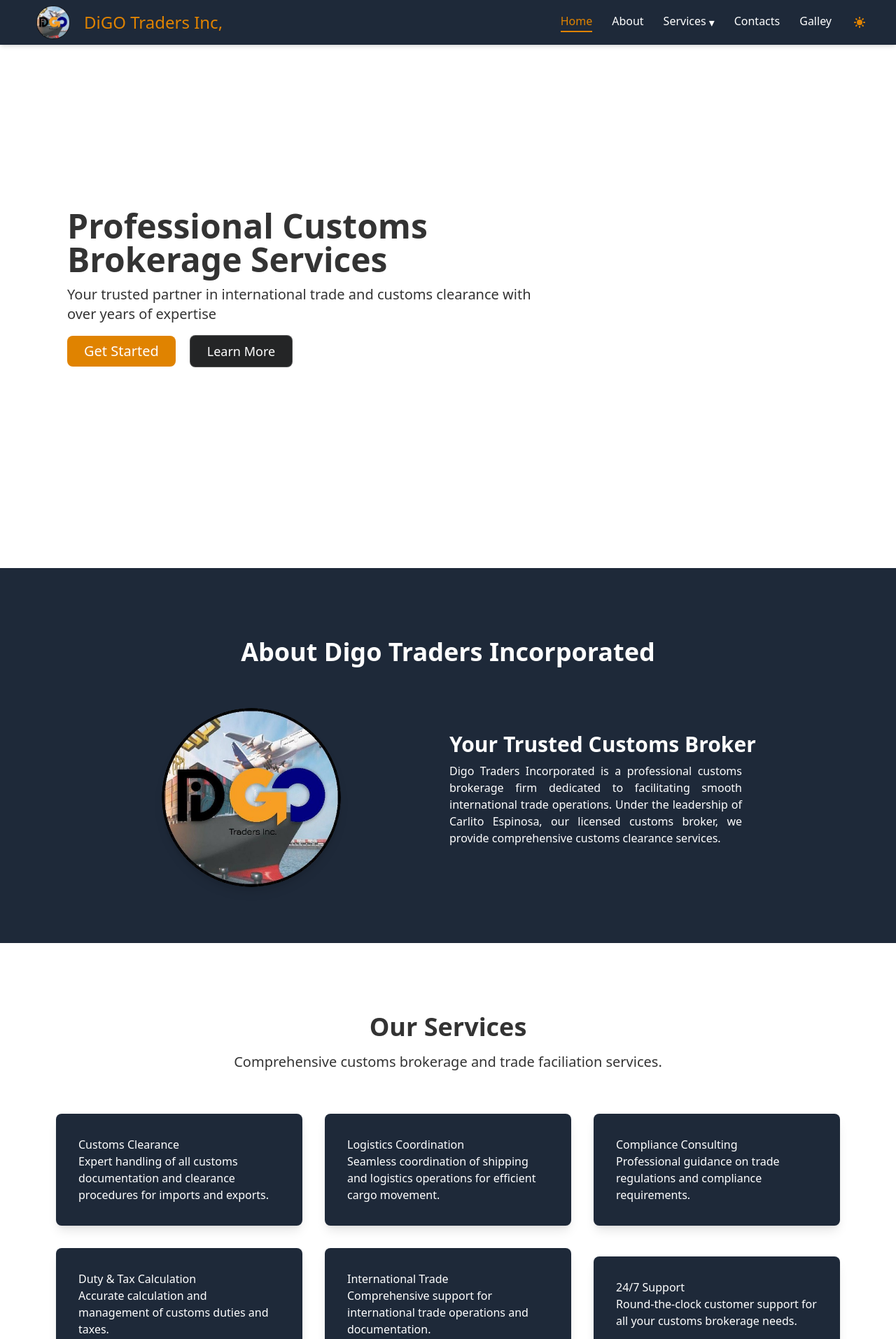
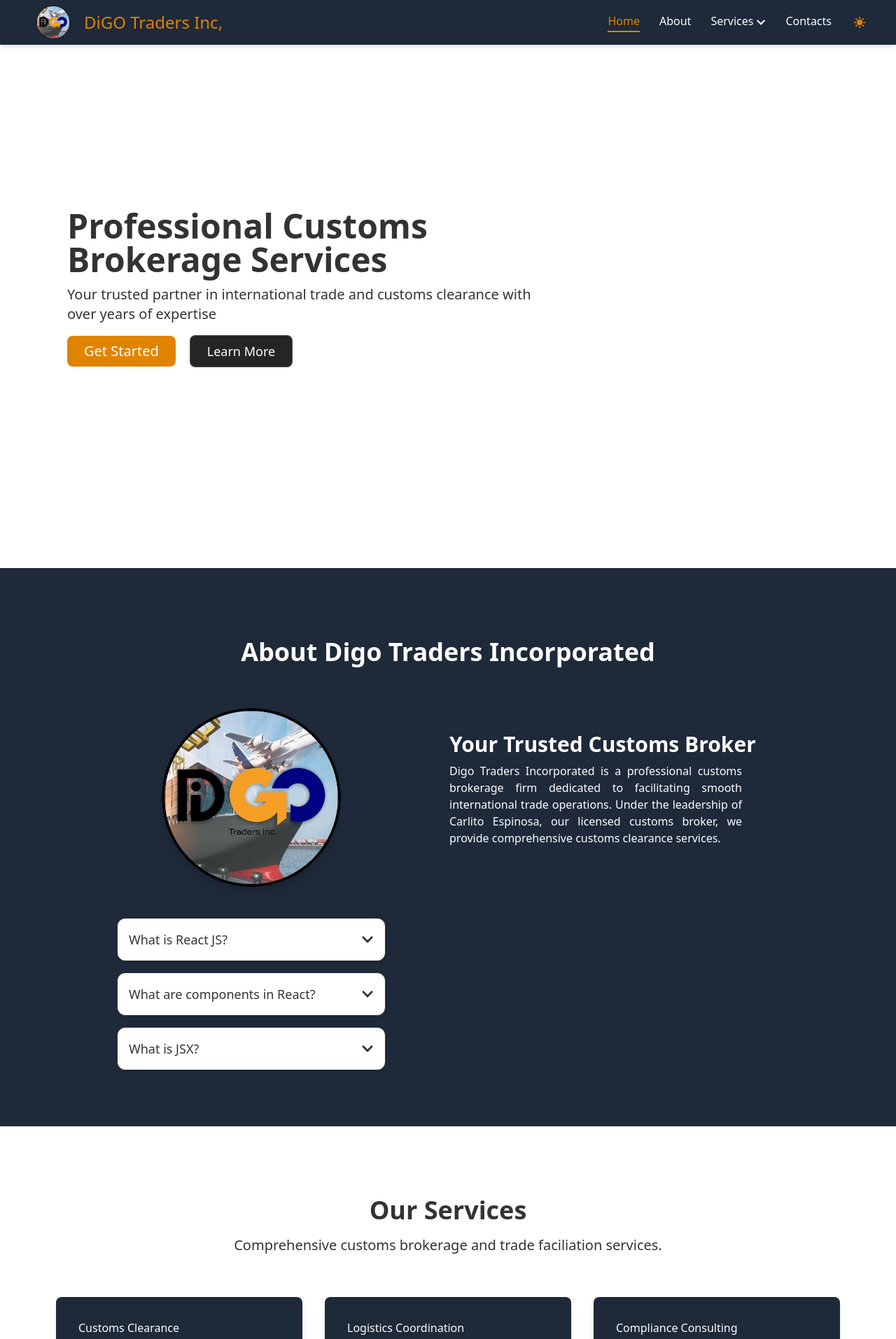
Before and after one commit to rastynkhen18/DigoTradersIncorporated-LandingPage, a React (Vite) app: page / in a window 1280 px wide. Shown: the top 1914 px of the page at 70% size. Built offline with nearby package versions, Linux system fonts and the light colour scheme.

Commit message:
Updates Components

```diff
--- a/package.json
+++ b/package.json
@@ -15,7 +15,9 @@
     "framer-motion": "^12.23.6",
     "react": "^19.1.0",
     "react-dom": "^19.1.0",
+    "react-icons": "^5.5.0",
     "react-router-dom": "^7.6.3",
+    "react-transition-group": "^4.4.5",
     "tailwindcss": "^4.1.11"
   },
   "devDependencies": {
--- /dev/null
+++ b/src/components/DropDownFAQ.jsx
@@ -0,0 +1,69 @@
+import React, { useState, useRef, useEffect } from "react";
+import { FaChevronDown } from "react-icons/fa";
+
+const faqs = [
+  {
+    question: "What is React JS?",
+    answer:
+      "React JS is a JavaScript library developed by Facebook for building user interfaces. It allows developers to create large web applications that can update and render efficiently in response to data changes.",
+  },
+  {
+    question: "What are components in React?",
+    answer:
+      "Components are the building blocks of a React application. They can be functional or class-based and help to split the UI into independent, reusable pieces.",
+  },
+  {
+    question: "What is JSX?",
+    answer:
+      "JSX stands for JavaScript XML. It allows us to write HTML in React and makes it easier to write and add HTML in React components.",
+  },
+];
+
+const DropdownFAQ = () => {
+  const [openIndex, setOpenIndex] = useState(null);
+  const contentRefs = useRef([]);
+
+  const toggleDropdown = (index) => {
+    setOpenIndex(index === openIndex ? null : index);
+  };
+
+  return (
+    <div className="max-w-sm mx-auto mt-10 space-y-4">
+      {faqs.map((faq, index) => {
+        const isOpen = index === openIndex;
+        const height = isOpen
+          ? `${contentRefs.current[index]?.scrollHeight}px`
+          : "0px";
+
+        return (
+          <div
+            key={index}
+            className="border rounded-xl shadow-sm bg-white p-4 transition-all duration-300"
+          >
+            <button
+              onClick={() => toggleDropdown(index)}
+              className="w-full flex items-center justify-between text-left text-lg font-medium focus:outline-none"
+            >
+              <span>{faq.question}</span>
+              <FaChevronDown
+                className={`transform transition-transform duration-300 ${
+                  isOpen ? "rotate-180" : "rotate-0"
+                }`}
+              />
+            </button>
+
+            <div
+              ref={(el) => (contentRefs.current[index] = el)}
+              style={{ height }}
+              className="overflow-hidden transition-all duration-300 ease-in-out"
+            >
+              <p className="mt-3 text-[#4a5565]">{faq.answer}</p>
+            </div>
+          </div>
+        );
+      })}
+    </div>
+  );
+};
+
+export default DropdownFAQ;
--- a/src/components/Header.jsx
+++ b/src/components/Header.jsx
@@ -2,6 +2,7 @@ import React, { useState } from "react";
 import { Link, useLocation } from "react-router-dom";
 import Logo from "../assets/DigoTradersIncorporated_logo.png";
 import DarkModeToggle from "./DarkModeToggle";
+import { FaChevronDown, FaChevronUp } from "react-icons/fa";
 
 const Header = () => {
   const [isOpen, setIsOpen] = useState(false);
@@ -43,7 +44,6 @@ const Header = () => {
       ],
     },
     { name: "Contacts", path: "/contacts" },
-    { name: "Galley", path: "/gallery" },
   ];
 
   return (
@@ -55,13 +55,16 @@ const Header = () => {
             alt="Digo Traders Incorporated Logo"
             className="h-12 w-auto mx-5"
           />
-          <h1 className='text-base text-[var(--primary-color)] md:text-2xl' >DiGO Traders Inc,</h1>
+          <h1 className="text-base text-[var(--primary-color)] md:text-2xl">
+            DiGO Traders Inc,
+          </h1>
         </div>
+
         <nav className="hidden md:flex items-center gap-5">
           <ul className="flex gap-7">
             {navLinks.map((link) => (
               <li key={link.name} className="relative group">
-                <div className="flex items-center gap-1">
+                <div className="flex items-center gap-1 group">
                   <Link
                     to={link.path}
                     className={`relative group pb-1 ${
@@ -79,7 +82,10 @@ const Header = () => {
                       }`}
                     ></span>
                   </Link>
-                  {link.subLinks && <span className="text-md">&#9662;</span>}
+
+                  {link.subLinks && (
+                    <FaChevronDown className="transition-transform duration-300 group-hover:rotate-180" size={14} />
+                  )}
                 </div>
 
                 {link.subLinks && (
@@ -99,6 +105,7 @@ const Header = () => {
               </li>
             ))}
           </ul>
+
           <div className="flex justify-center items-center gap-1">
             <DarkModeToggle />
           </div>
@@ -134,12 +141,16 @@ const Header = () => {
               >
                 <span>{link.name}</span>
                 {link.subLinks && (
-                  <span className="text-xs ml-2">
-                    {activeDropdown === link.name ? "\u25B2" : "\u25BC"}{" "}
-                    {/* ▲ ▼ */}
+                  <span className="ml-2">
+                    {activeDropdown === link.name ? (
+                      <FaChevronUp size={12} />
+                    ) : (
+                      <FaChevronDown size={12} />
+                    )}
                   </span>
                 )}
               </div>
+
               {link.subLinks && activeDropdown === link.name && (
                 <div className="ml-4 mt-2 flex flex-col gap-2">
                   {link.subLinks.map((sub) => (
@@ -149,7 +160,6 @@ const Header = () => {
                       onClick={() => setIsOpen(false)}
                       className="text-sm hover:text-[var(--primary-color)]"
                     >
-                      {" "}
                       {sub.name}
                     </Link>
                   ))}
--- a/src/pages/About.jsx
+++ b/src/pages/About.jsx
@@ -1,5 +1,6 @@
 import React from "react";
 import Logo from "../assets/DigoTradersIncorporated_logo.png";
+import DropdownFAQ from "../components/DropDownFAQ";
 
 const About = () => {
   return (
@@ -29,6 +30,9 @@ const About = () => {
               broker, we provide comprehensive customs clearance services.
             </p>
           </div>
+          <div className="flex justify-center items-center flex-col">
+          <DropdownFAQ/>
+          </div>
         </div>
       </main>
     </div>
```
Also changed, not shown: 1 other file (tests, documents, lock files or other folders).
